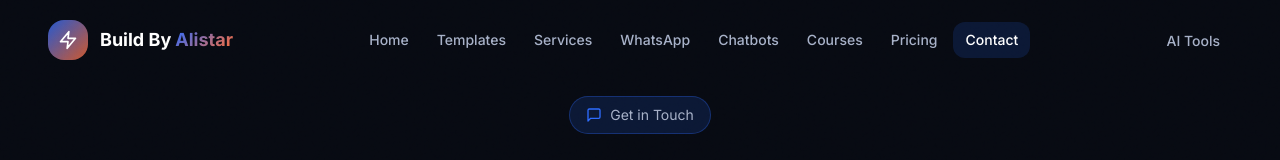
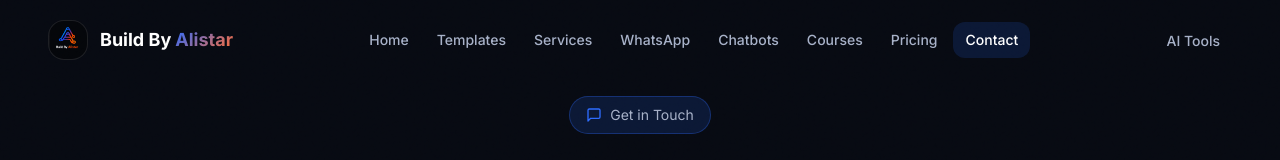
Before and after one commit to BuildByAlistar/buildbyalistar-main, a React (Vite) app in the folder app/: page /#/contact in a window 1280 px wide. Shown: the top 160 px of the page. Built offline with nearby package versions, Linux system fonts and the light colour scheme.

Commit message:
Replace navbar icon with provided logo image

```diff
--- a/app/src/components/Navbar.tsx
+++ b/app/src/components/Navbar.tsx
@@ -1,6 +1,6 @@
 import { useState, useEffect } from 'react';
 import { Link, useLocation } from 'react-router-dom';
-import { Menu, X, Zap } from 'lucide-react';
+import { Menu, X } from 'lucide-react';
 
 const navLinks = [
   { name: 'Home', path: '/' },
@@ -43,9 +43,12 @@ export default function Navbar() {
         <div className="flex items-center justify-between h-16 lg:h-20">
           {/* Logo */}
           <Link to="/" className="flex items-center gap-3 group">
-            <div className="relative w-10 h-10 flex items-center justify-center">
-              <div className="absolute inset-0 bg-gradient-to-br from-[#2D6BFF] to-[#FF6B35] rounded-xl opacity-80 group-hover:opacity-100 transition-opacity" />
-              <Zap className="relative w-5 h-5 text-white" />
+            <div className="w-10 h-10 rounded-xl overflow-hidden bg-black/40 border border-white/10 transition-all duration-300 group-hover:border-[#2D6BFF]/50">
+              <img
+                src="/logo.png"
+                alt="Build By Alistar logo"
+                className="w-full h-full object-contain"
+              />
             </div>
             <div className="hidden sm:block">
               <span className="text-lg font-bold text-white">Build By</span>
```
